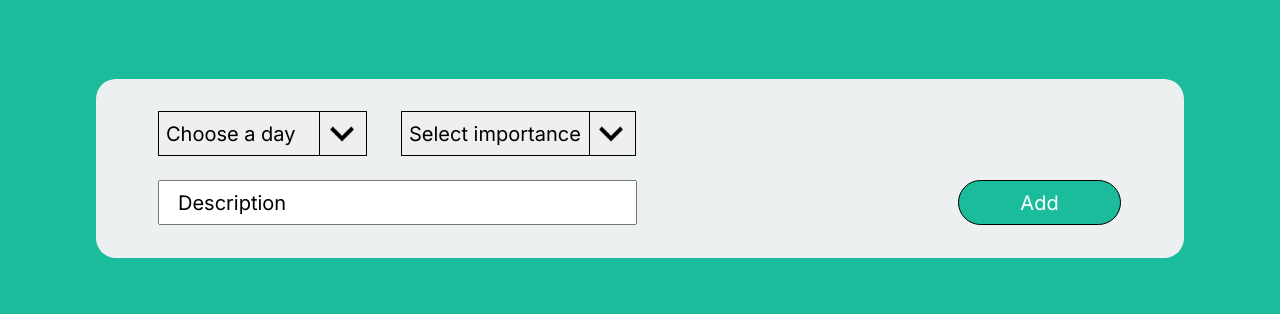
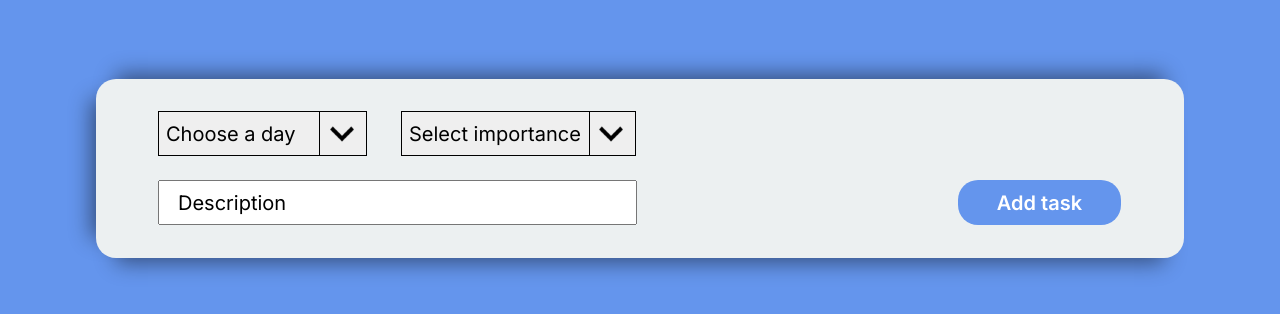
Before and after one commit to AlexDolz/Sheduler_React_web_app, a React (Create React App) app in the folder myapp/: page / in a window 1280 px wide. Shown: the top 314 px of the page. Built offline with nearby package versions, Linux system fonts and the light colour scheme.

Commit message:
added function changeImportance, change Styles

```diff
--- a/myapp/src/App.css
+++ b/myapp/src/App.css
@@ -19,7 +19,7 @@ a:active {
 }
 
 body {
-  background: #1abc9c;
+  background: cornflowerblue;
 }
 
 .container {
--- a/myapp/src/App.js
+++ b/myapp/src/App.js
@@ -27,9 +27,7 @@ const App = () => {
     days.sort((a, b) => a - b);
     setDays(days);
 
-    event.target.day.value = '';
-    event.target.importance.value = '';
-    event.target.description.value = '';
+    event.target.reset();
   };
   days.sort((a, b) => +b.day - +a.day);
 
@@ -39,7 +37,27 @@ const App = () => {
   };
 
   const removeTodo = id => {
-    setTodos(todos.filter(elem => elem.id !== id));
+    const updatedTodos = todos.filter(todo => todo.id !== id);
+    const deletedTodo = todos.find(todo => todo.id === id);
+    setTodos(updatedTodos);
+
+    const remainingTodosForDay = updatedTodos.filter(
+      todo => todo.day === deletedTodo.day
+    );
+    if (remainingTodosForDay.length === 0) {
+      const updatedDays = days.filter(day => day !== deletedTodo.day);
+      setDays(updatedDays);
+    }
+  };
+
+  const changeImportance = id => {
+    let updatedTodo = todos.map(elem => {
+      if (elem.id === id) {
+        elem.importance = elem.importance === '0' ? '1' : '0';
+      }
+      return elem;
+    });
+    setTodos(updatedTodo);
   };
 
   return (
@@ -51,6 +69,7 @@ const App = () => {
           todos={todos}
           removeDay={removeDay}
           removeTodo={removeTodo}
+          changeImportance={changeImportance}
         />
       </div>
     </div>
--- a/myapp/src/components/AddPlanForm/AddPlanForm.js
+++ b/myapp/src/components/AddPlanForm/AddPlanForm.js
@@ -29,7 +29,7 @@ const AddPlanForm = ({ formSubmit }) => {
           required
         ></input>
         <button type='submit' className={s.submit__btn}>
-          Add
+          Add task
         </button>
       </div>
     </form>
--- a/myapp/src/components/AddPlanForm/AddPlanForm.module.css
+++ b/myapp/src/components/AddPlanForm/AddPlanForm.module.css
@@ -94,21 +94,25 @@ option:hover {
 .submit__btn {
   width: 163px;
   height: 45px;
-  background: #1abc9c;
-  border: 1px solid #000000;
-  border-radius: 23px;
   font-style: normal;
-  font-weight: 400;
+  font-weight: 600;
   font-size: 20px;
   line-height: 24px;
   text-align: center;
-  color: #ffffff;
   margin-right: 63px;
   cursor: pointer;
-  transition: background 0.3s ease;
+  border: none;
+  background-color: cornflowerblue;
+  border-radius: 20px;
+  color: #fff;
+  transition: 0.3s;
 }
 .submit__btn:hover {
-  background: #047d65b7;
+  background: rgba(100, 148, 237, 0.856);
+  box-shadow: 8px 8px #99bdff;
+}
+.submit__btn:active {
+  padding-top: 3px;
 }
 
 @media (max-width: 842px) {
--- a/myapp/src/components/FormBlock/FormBlock.module.css
+++ b/myapp/src/components/FormBlock/FormBlock.module.css
@@ -8,6 +8,9 @@
   display: flex;
   flex-direction: column;
   margin-bottom: 43px;
+  box-shadow: 0px -25px 20px -20px rgba(0, 0, 0, 0.45),
+    0px 25px 20px -20px rgba(0, 0, 0, 0.45),
+    -25px 0 20px -20px rgba(0, 0, 0, 0.45);
 }
 @media (max-width: 608px) {
   .form__block {
--- a/myapp/src/components/ToDoBlock/ToDoBlock.js
+++ b/myapp/src/components/ToDoBlock/ToDoBlock.js
@@ -2,7 +2,13 @@ import React from 'react';
 import ToDoList from '../ToDoList/ToDoList';
 import s from './ToDoBlock.module.css';
 
-export const ToDoBlock = ({ days, todos, removeDay, removeTodo }) => {
+export const ToDoBlock = ({
+  days,
+  todos,
+  removeDay,
+  removeTodo,
+  changeImportance,
+}) => {
   return (
     <ul className={s.todo__block}>
       {days.map((elem, index) => (
@@ -12,6 +18,7 @@ export const ToDoBlock = ({ days, todos, removeDay, removeTodo }) => {
           todos={todos}
           removeDay={removeDay}
           removeTodo={removeTodo}
+          changeImportance={changeImportance}
         />
       ))}
     </ul>
--- a/myapp/src/components/ToDoItem/ToDoItem.js
+++ b/myapp/src/components/ToDoItem/ToDoItem.js
@@ -1,7 +1,13 @@
 import { useState } from 'react';
 import s from './ToDoItem.module.css';
 
-const ToDoItem = ({ importance, description, removeTodo, id }) => {
+const ToDoItem = ({
+  importance,
+  description,
+  removeTodo,
+  id,
+  changeImportance,
+}) => {
   const itemStyles = {
     background: importance === '1' ? '#1ABC9C' : '#E74C3C',
   };
@@ -22,10 +28,12 @@ const ToDoItem = ({ importance, description, removeTodo, id }) => {
   };
   return (
     <li
+      title='Change priority on double click'
       style={itemStyles}
       className={s.todo__item}
       onMouseOver={handleMouseOver}
       onMouseOut={handleMouseOut}
+      onDoubleClick={() => changeImportance(id)}
     >
       <div>
         <p>{description}</p>
--- a/myapp/src/components/ToDoItem/ToDoItem.module.css
+++ b/myapp/src/components/ToDoItem/ToDoItem.module.css
@@ -2,6 +2,8 @@
   padding: 4px 17px;
   color: #ecf0f1;
   position: relative;
+  box-shadow: 0 3px 6px rgba(0, 0, 0, 0.16), 0 3px 6px rgba(0, 0, 0, 0.23);
+  user-select: none;
 }
 
 .close__btn {
--- a/myapp/src/components/ToDoList/ToDoList.js
+++ b/myapp/src/components/ToDoList/ToDoList.js
@@ -2,7 +2,7 @@ import { useState } from 'react';
 import ToDoItem from '../ToDoItem/ToDoItem';
 import s from './ToDoList.module.css';
 
-const ToDoList = ({ day, todos, removeDay, removeTodo }) => {
+const ToDoList = ({ day, todos, removeDay, removeTodo, changeImportance }) => {
   const dayNames = ['Mon', 'Tue', 'Wed', 'Thu', 'Fri', 'Sat', 'Sun'];
 
   let [isHovered, setIsHovered] = useState(false);
@@ -43,6 +43,7 @@ const ToDoList = ({ day, todos, removeDay, removeTodo }) => {
                 importance={elem.importance}
                 description={elem.description}
                 removeTodo={removeTodo}
+                changeImportance={changeImportance}
               />
             );
           }
--- a/myapp/src/components/ToDoList/ToDoList.module.css
+++ b/myapp/src/components/ToDoList/ToDoList.module.css
@@ -5,6 +5,9 @@
   background: #ecf0f1;
   border-radius: 20px;
   position: relative;
+  box-shadow: 0px -25px 20px -20px rgba(0, 0, 0, 0.45),
+    0px 25px 20px -20px rgba(0, 0, 0, 0.45),
+    -25px 0 20px -20px rgba(0, 0, 0, 0.45);
 }
 
 .todo__day {
```
